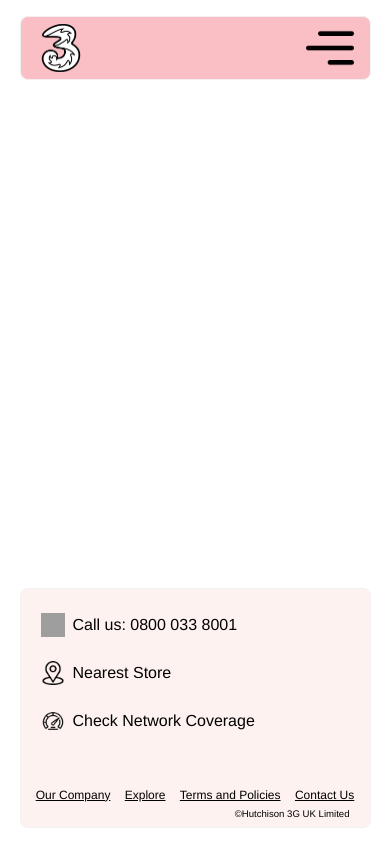
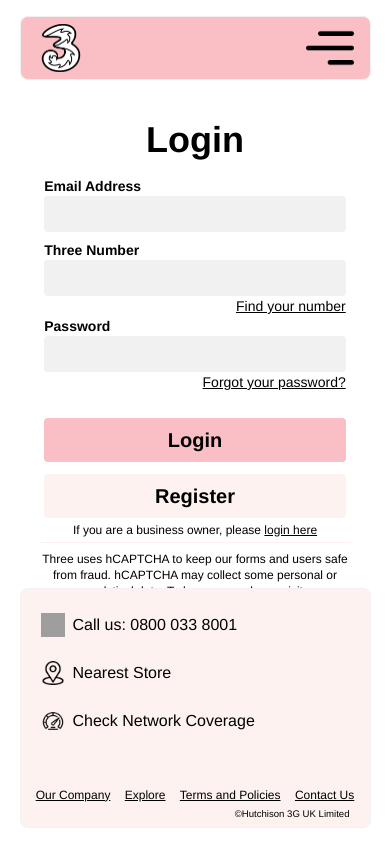
Before and after one commit to sam98963/Three_Login_Redesign, a React (Vite) app: page / in a window 390 px wide. Built offline with nearby package versions, Linux system fonts and the light colour scheme; grey boxes are pictures that could not be loaded.

Commit message:
more responsive styling and input nearly styled

```diff
--- a/src/App.jsx
+++ b/src/App.jsx
@@ -1,6 +1,7 @@
 import Header from "./Components/Header/Header"
 import Footer from "./Components/Footer/Footer"
 import Menu from "./Components/Menu/Menu"
+import Form from "./Components/Form/Form"
 
 import { useState } from "react"
 
@@ -8,8 +9,9 @@
   const [menuOpen, setMenuOpen] = useState(false);
   return (
     <>
-      <div className="relative flex flex-col items-center justify-between w-screen h-screen flex-wrap">
+      <div className="relative flex flex-col items-center w-screen h-screen flex-wrap">
         <Header setMenuOpen={setMenuOpen} menuOpen={menuOpen}/>
+        <Form />
         <Footer />
         <Menu menuOpen={menuOpen} setMenuOpen={setMenuOpen}/>
       </div>
--- a/src/Components/Footer/Footer.jsx
+++ b/src/Components/Footer/Footer.jsx
@@ -3,7 +3,7 @@
 import Location from "../../Assets/Location.png"
 export default function Footer(){
   return(
-    <footer className="md:w-97.5 w-90 md:mx-3 mx-1 h-60 bg-secondary my-4 rounded-lg border-tertiary border-1 md:h-72 flex relative flex-wrap space-between">
+    <footer className="md:w-97.5 w-90 md:mx-3 mx-1 h-60 bg-secondary my-4 rounded-lg border-tertiary border-1 md:h-72 flex absolute flex-wrap space-between bottom-0">
       <section className="flex flex-col p-3 sm:w-42  w-full">
         <div className="flex row-reverse w-full sm:py-2 py-3 mx-2">
           <img src = {Phone} className="h-6 w-6 inline-block mr-2"/>
@@ -20,7 +20,7 @@
       </section>
       <section className="w-full flex flex-col justify-start items-end sm:w-52 w-full">
 
-          <ul className="flex w-full sm:justify-end justify-around pt-6 px-2 md:text-sm underline text-xs ">
+          <ul className="flex w-full sm:justify-end justify-around pt-6 px-2 md:text-sm underline text-xs pt-5 border-t-5 border-tertiary border-solid">
             <li className = "inline sm:px-3 px-1">
               Our Company
             </li>
--- /dev/null
+++ b/src/Components/Form/Form.jsx
@@ -0,0 +1,51 @@
+import NewTab from "../../Assets/NewTab.png"
+export default function Form(){
+  return(<main className="w-full flex items-center flex-col h-3/5 ">
+    <h1 className="text-4xl md:text-5xl font-bold py-2 pt-10 -mt-4 md:py-8 md:-mt-8">Login</h1>
+
+    <section className="w-full flex justify-center text-sm md:text-lg">
+
+      <form className="flex flex-wrap w-11/12 md:w-4/5 xl:justify-start justify-center">
+        <div className="w-full md:w-1/2 px-7 py-2 md:py-5 md:py-0">
+          <p className="font-bold">Email Address</p>
+          <input type= "text" className="bg-tertiary placeholder:text-sm py-1 md:placeholder:text-lg md:py-2 pl-2 rounded w-full lg:placeholder:text-xl focus:outline-none text-xl "></input>
+        </div>
+        <div className="w-full md:w-1/2 px-7 flex flex-col">
+          <p className="font-bold">Three Number</p>
+          <input type= "text" className="bg-tertiary md:placeholder:text-lg py-1 md:py-2 pl-2 rounded w-full lg:placeholder:text-xl focus:outline-none text-xl "></input>
+          <a className="self-end underline">Find your number</a>
+        </div>
+        <div className="w-full md:w-1/2 px-7 flex flex-col">
+          <p className="font-bold">Password</p>
+          <input type= "text" className="bg-tertiary md:placeholder:text-lg py-1 md:py-2 pl-2 rounded w-full lg:placeholder:text-xl focus:outline-none text-xl "></input>
+          <a className="self-end underline">Forgot your password?</a>
+        </div>
+        <div className="w-full md:w-1/2 px-7 flex flex-col justify-center">
+          <button className="w-full bg-primary font-bold text-xl py-2 rounded mt-6.5">Login</button>
+          <button className="w-full bg-secondary font-bold text-xl py-2 rounded mt-3">Register</button>
+          <p className="md:self-end self-center my-1 md:text-sm text-xs">If you are a business owner, please <a className="self-end underline">login here</a></p>
+        </div>
+
+      </form>
+    </section>
+
+    <section className="w-full flex justify-center text-xs md:text-sm">
+      <div className="w-4/5">
+        <div className="flex flex-col w-full md:w-1/2 border-t-1 border-secondary pt-2 md:pt-5 lg:-mt-12">
+          <p className="text-center w-full">Three uses hCAPTCHA to keep our forms and users safe from fraud. hCAPTCHA may collect some personal or analytical data. To learn more please visit:</p>
+          <div className="flex justify-between w-full px-5 pt-2 md:pt-4">
+            <div className="flex items-center">
+              <p className="underline">Privacy policy</p>
+              <img src = {NewTab} className="h-4 w-4 inline-block ml-1 mb-0.5"/>
+            </div>
+            <div className="flex items-center">
+              <p className="underline">hCAPTCHA website</p>
+              <img src = {NewTab} className="h-4 w-4 inline-block ml-1 mb-0.5"/>
+            </div>
+          </div>
+        </div>
+      </div>
+    </section>
+
+  </main>)
+}
--- a/tailwind.config.js
+++ b/tailwind.config.js
@@ -19,6 +19,7 @@
       },
       height: {
         "88": "22rem",
+        "108": "23rem"
       },
       borderWidth: {
         "1": "1px"
@@ -36,7 +37,8 @@
       margin:{
         "19": "9.5rem",
         "24": "12rem",
-        "23": "11.5rem"
+        "23": "11.5rem",
+        "6.5": "1.6rem"
       },
     },
     screens: {
```
Also changed, not shown: src/Assets/NewTab.png (added).
